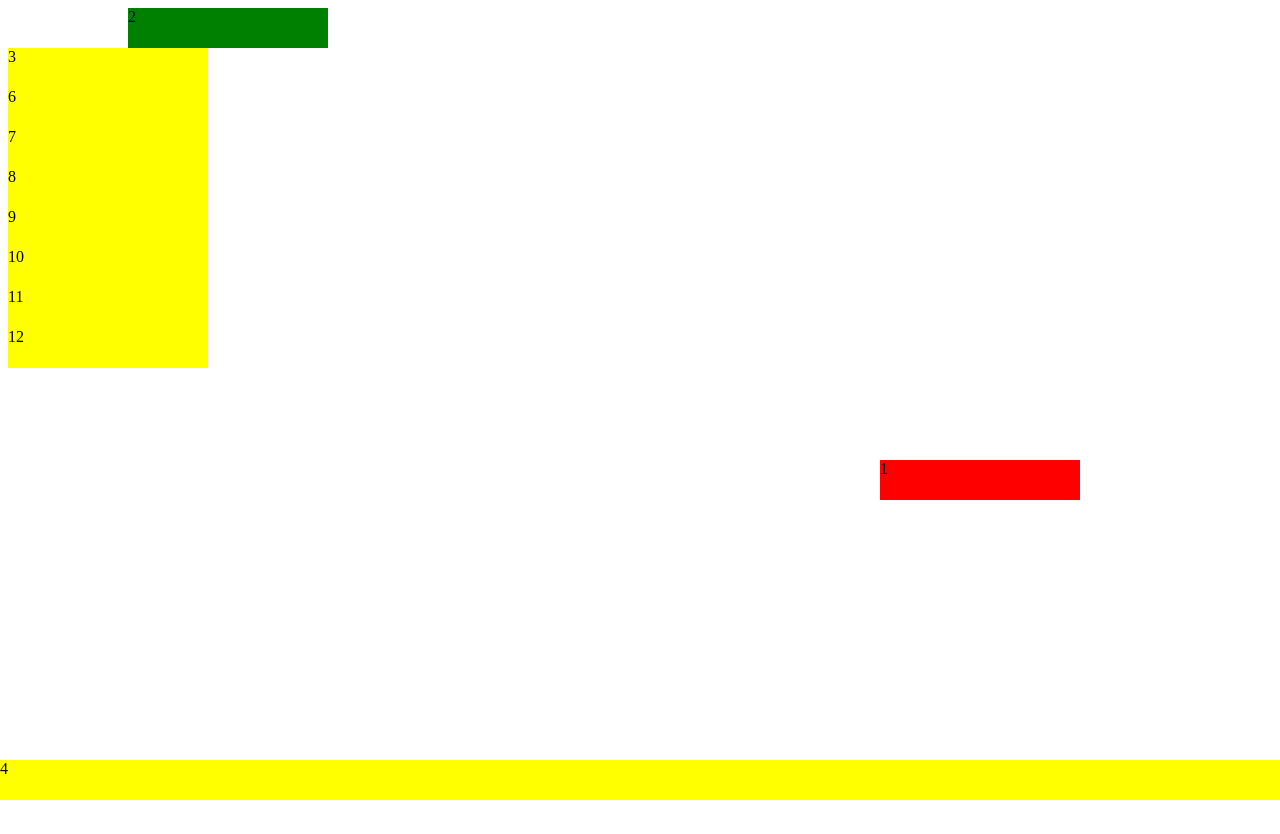
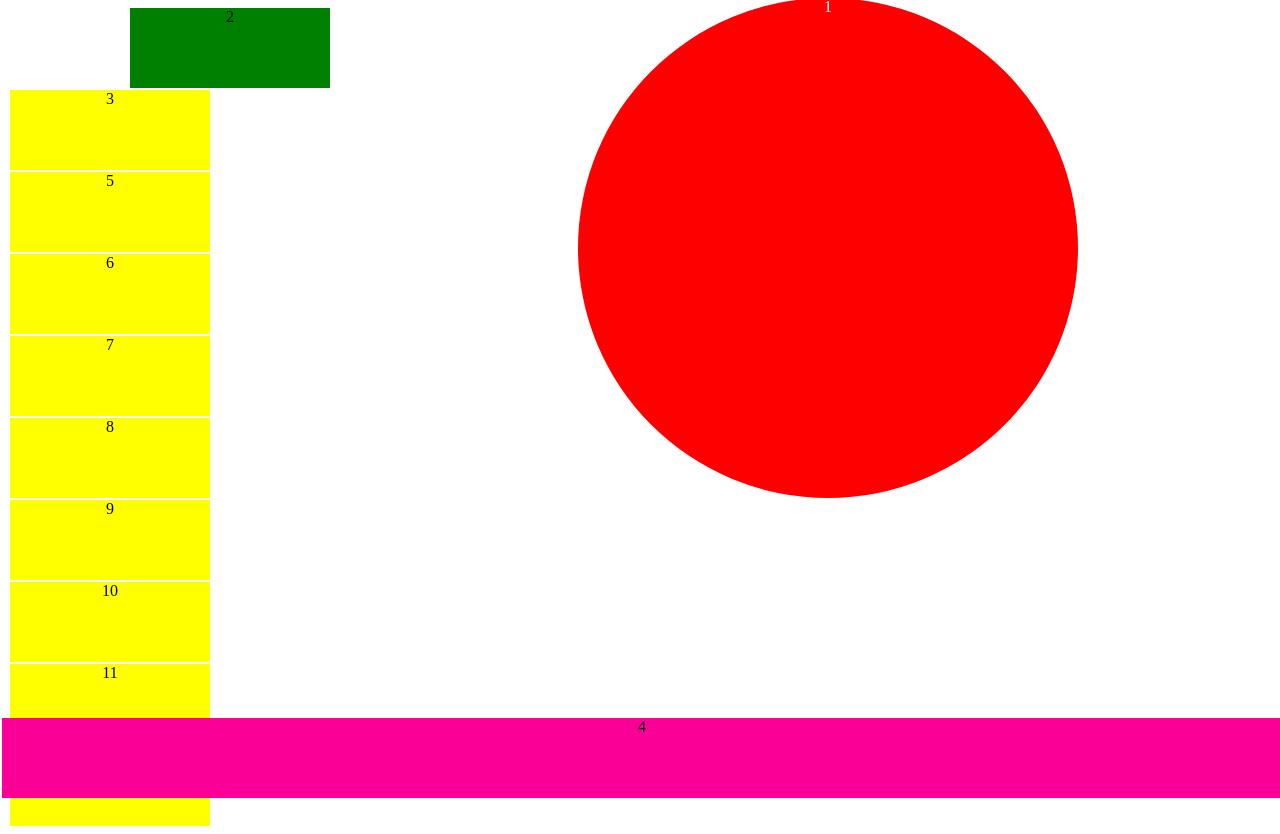
Before and after one commit to asemedo9715654/posicionamento, a plain HTML site: page index.html in a window 1280 px wide. Before the commit the page ends 800 px from the top, so only its background shows below. Drawn offline with Linux system fonts and the light colour scheme.

Commit message:
Pequenas correçoes

```diff
--- a/index.html
+++ b/index.html
@@ -4,7 +4,7 @@
   <meta charset="UTF-8">
   <meta http-equiv="X-UA-Compatible" content="IE=edge">
   <meta name="viewport" content="width=device-width, initial-scale=1.0">
-  <title>Document</title>
+  <title>Posicionamento CSS</title>
   <link rel="stylesheet" href="style.css">
 </head>
 <body>
--- a/style.css
+++ b/style.css
@@ -2,30 +2,37 @@
 
 .item{
   width: 200px;
-  height: 40px;
+  height: 80px;
   background-color: yellow;
   color: black;
+  text-align: center;
+  /* margin: auto; */
+  margin: 2px;
 }
 
 .item-1{
   /* absolute tira o elemento do seu workflow */
   position: absolute;
-  /* top:0px; */
   bottom: 300px;
   right: 200px;
+
   background-color: red;
+  width: 500px;
+  height: 500px;
+  color: white;
+  border-radius: 50%;
 }
 
 
 .item-3{
-  /* estatico nao possui acesso ao top e right */
-  position: absolute;
+  /* estatico não possui acesso ao top e right */
+  position: static;
 
 }
 
 
 .item-2{
-  /* nao tira o elemento do seu workflwo */
+  /* não tira o elemento do seu workflow */
   position: relative;
   left: 120px;
   background-color: green;
@@ -33,13 +40,13 @@
 }
 
 
+/* rodape */
 .item-4{
-  /* elemmento fica fixo em relacao ao html */
+  /* elemmento fica fixo em relação ao html */
   position: fixed;
-  /* top: 0px; */
   bottom: 0px;
   left: 0px;
   z-index: 1;
   width: 100%;
-
+  background-color: #fa0096;
 }
```
